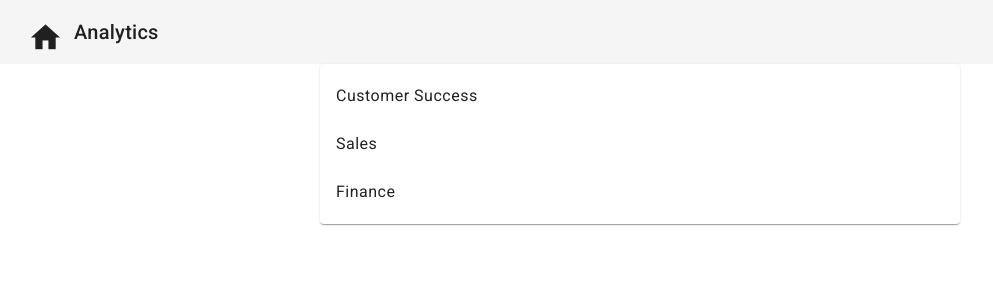
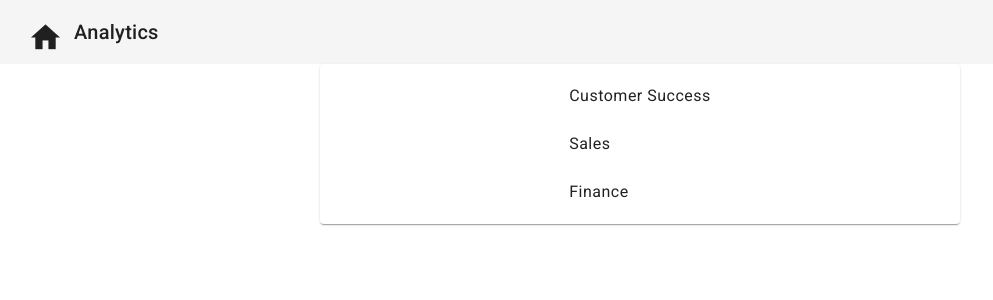
Before and after one commit to AaronHalsell/hr-timesheet, an Angular app: page /departments in a window 1280 px wide. Shown: the top 300 px of the page, without its empty margins (0-993 px from the left). Built offline with nearby package versions, Linux system fonts and the light colour scheme.

Commit message:
additional routing

```diff
--- a/src/app/components/departments/departments.component.html
+++ b/src/app/components/departments/departments.component.html
@@ -1,7 +1,7 @@
 <div>
-    <mat-card>
+    <mat-card class="main-container">
         <mat-list>
-            <mat-list-item *ngFor="let department of departments">
+            <mat-list-item *ngFor="let department of departments" (click)="goToDepartment(department.id)">
                 {{department.name}}
             </mat-list-item>
         </mat-list>
--- a/src/app/components/departments/departments.component.ts
+++ b/src/app/components/departments/departments.component.ts
@@ -1,6 +1,7 @@
 import { Component, OnInit } from '@angular/core';
 import { DepartmentsService } from '../../services/departments.service';
 import { Department } from 'src/app/interfaces/department';
+import { Router } from '@angular/router'
 
 @Component({
   selector: 'app-departments',
@@ -13,9 +14,13 @@
 
   constructor(
     private departmentsService: DepartmentsService,
+    private router: Router
   ) {}
 
   ngOnInit(): void {
     this.departments = this.departmentsService.departments;
   }
+  goToDepartment(departmentId: string): void {
+    this.router.navigate(['./timesheet', {id: departmentId}]);
 }
+}
--- a/src/app/components/timesheets/timesheets.component.html
+++ b/src/app/components/timesheets/timesheets.component.html
@@ -1 +1,5 @@
-<p>timesheets works!</p>
+<div class="main-container">
+    <div class="cards">
+        <h2 *ngIf="department">{{department.name}}</h2>
+    </div>
+</div>
--- a/src/app/components/timesheets/timesheets.component.scss
+++ b/src/app/components/timesheets/timesheets.component.scss
@@ -0,0 +1,7 @@
+h2 {
+    text-align: center;
+}
+
+.cards {
+    margin: auto;
+}
--- a/src/app/components/timesheets/timesheets.component.ts
+++ b/src/app/components/timesheets/timesheets.component.ts
@@ -1,10 +1,24 @@
-import { Component } from '@angular/core';
+import { Component, OnInit } from '@angular/core';
+import { ActivatedRoute } from '@angular/router';
+import { Department } from 'src/app/interfaces/department';
+import { DepartmentsService } from 'src/app/services/departments.service'
 
 @Component({
   selector: 'app-timesheets',
   templateUrl: './timesheets.component.html',
   styleUrls: ['./timesheets.component.scss']
 })
-export class TimesheetsComponent {
+export class TimesheetsComponent implements OnInit {
+  departments: Department[] | undefined;
+  department: Department | undefined;
 
+  constructor(
+    private route: ActivatedRoute,
+    private departmentsService: DepartmentsService,
+  ) { }
+
+ngOnInit(): void {
+    this.departments = this.departmentsService.departments;
+    this.department = this.departments.find(department => department.id === this.route.snapshot.params['id']);
+  }
 }
--- a/src/styles.scss
+++ b/src/styles.scss
@@ -2,3 +2,9 @@
 
 html, body { height: 100%; }
 body { margin: 0; font-family: Roboto, "Helvetica Neue", sans-serif; }
+
+.main-container {
+    display: flex;
+    align-items: center;
+    height: calc(100% - 64px);
+}
```
